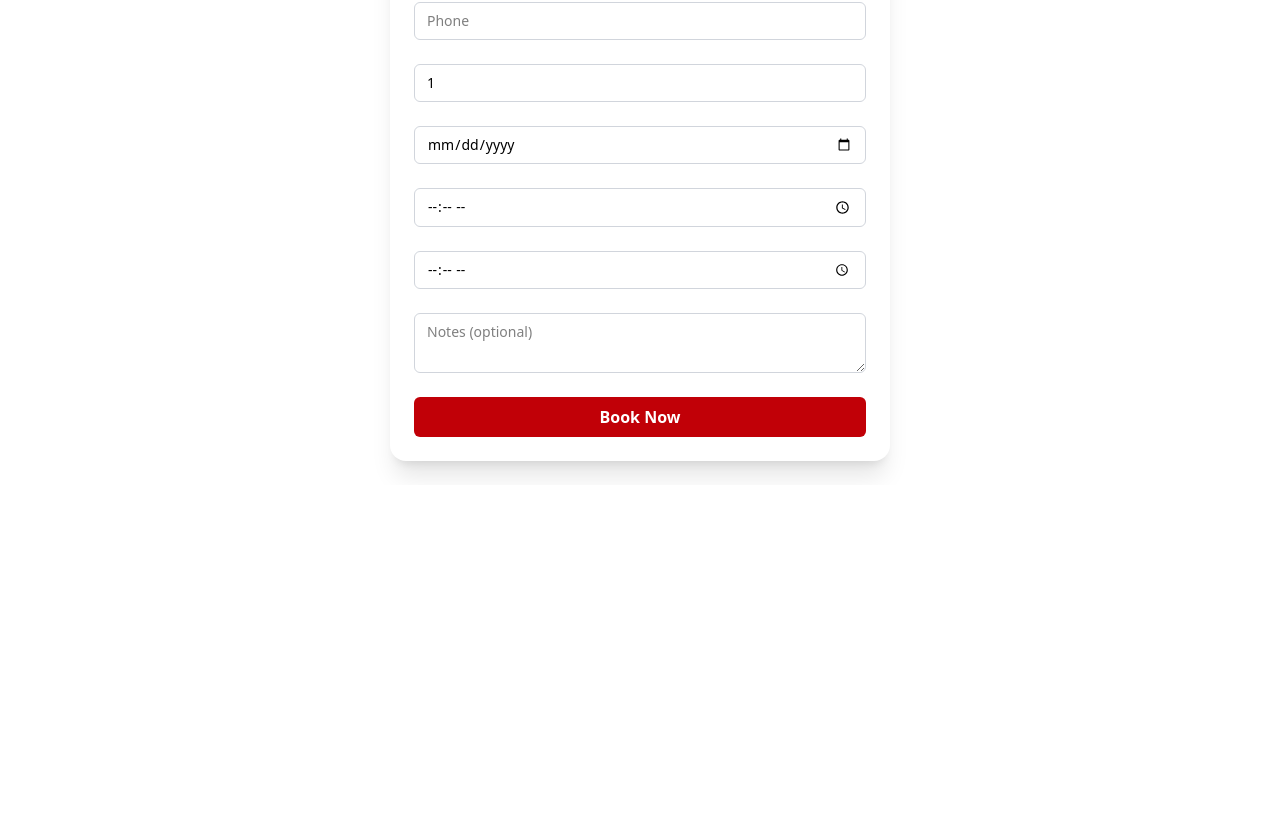
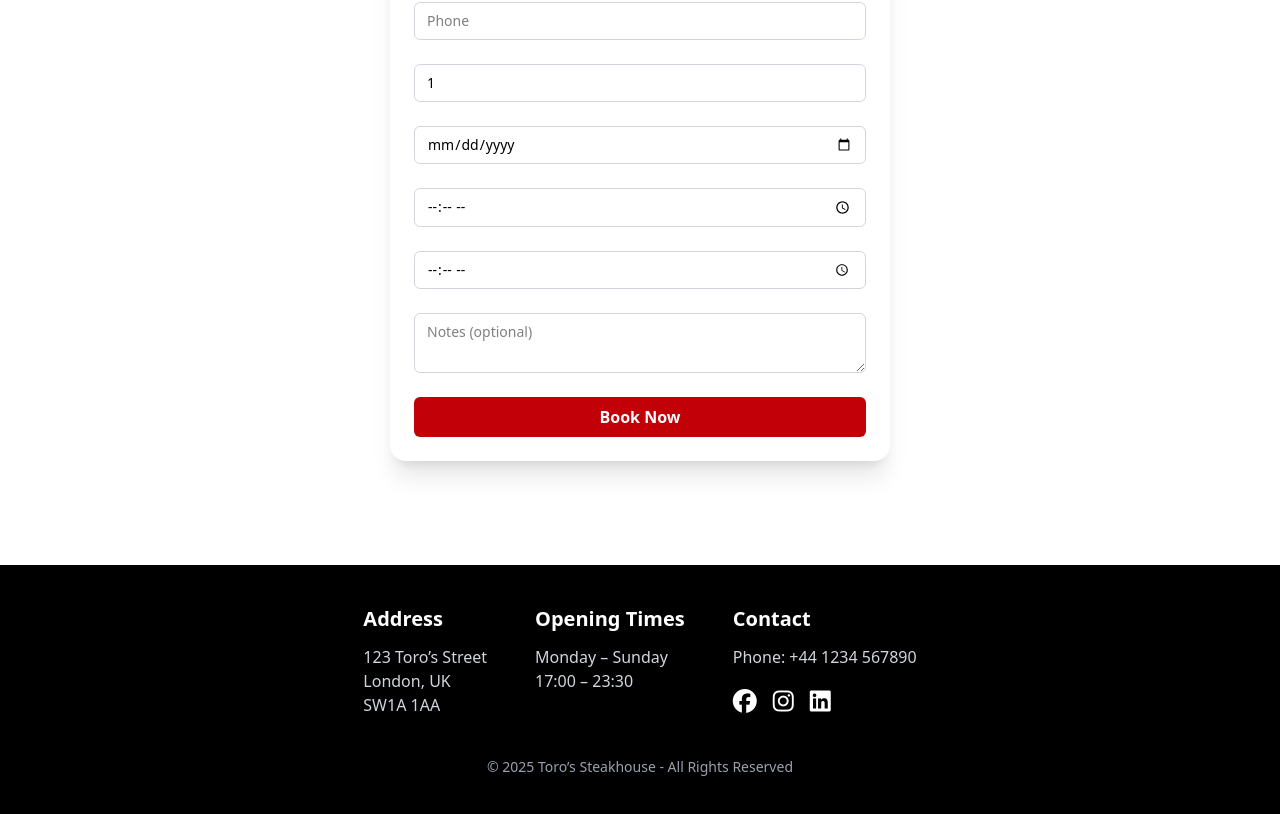
Before and after one commit to Anicaaa/toros-steakhouse, a React (Vite) app: page /booking in a window 1280 px wide. Shown: the part 318-1132 px from the top of the page. Before the commit the page ends 803 px from the top, so only its background shows below. Built offline with nearby package versions, Linux system fonts and the light colour scheme.

Commit message:
Footer added

```diff
--- a/index.html
+++ b/index.html
@@ -3,6 +3,7 @@
   <head>
     <meta charset="UTF-8" />
     <link rel="icon" type="image/svg+xml" href="/vite.svg" />
+    <link rel="stylesheet" href="https://cdnjs.cloudflare.com/ajax/libs/font-awesome/6.5.0/css/all.min.css" />
     <meta name="viewport" content="width=device-width, initial-scale=1.0" />
     <title>steakhouse-react-app</title>
   </head>
--- a/src/App.jsx
+++ b/src/App.jsx
@@ -3,6 +3,7 @@ import HomePage from './pages/HomePage.jsx';
 import MenuPage from './pages/MenuPage.jsx';
 import ContactPage from './pages/ContactPage.jsx';
 import BookingPage from './pages/BookingPage.jsx';
+import Footer from './components/Footer.jsx';
 
 import { BrowserRouter, Routes, Route } from 'react-router-dom';
 
@@ -21,6 +22,7 @@ function App() {
           <Route path='/contact' element={<ContactPage />} />
           <Route path='/booking' element={<BookingPage />} />
         </Routes>
+        <Footer />
         </div>
       </BrowserRouter>
   )
--- /dev/null
+++ b/src/components/Footer.jsx
@@ -0,0 +1,60 @@
+function Footer() {
+  return (
+    <footer className="bg-black text-white py-10 mt-20">
+      <div className="max-w-6xl mx-auto px-6
+        flex flex-col md:flex-row
+        items-center md:items-start
+        justify-center
+        gap-12
+        text-center md:text-left">
+
+        <div>
+          <h3 className="text-xl font-semibold mb-3">Address</h3>
+          <p className="text-gray-300">123 Toro’s Street</p>
+          <p className="text-gray-300">London, UK</p>
+          <p className="text-gray-300">SW1A 1AA</p>
+        </div>
+
+        <div>
+          <h3 className="text-xl font-semibold mb-3">Opening Times</h3>
+          <p className="text-gray-300">Monday – Sunday</p>
+          <p className="text-gray-300">17:00 – 23:30</p>
+        </div>
+
+        <div>
+          <h3 className="text-xl font-semibold mb-3">Contact</h3>
+          <p className="text-gray-300">Phone: +44 1234 567890</p>
+
+          <div className="flex gap-4 mt-4">
+            <a
+              href="#"
+              className="text-white hover:text-red-600 transition text-2xl"
+            >
+              <i className="fab fa-facebook"></i>
+            </a>
+
+            <a
+              href="#"
+              className="text-white hover:text-red-600 transition text-2xl"
+            >
+              <i className="fab fa-instagram"></i>
+            </a>
+
+            <a
+              href="#"
+              className="text-white hover:text-red-600 transition text-2xl"
+            >
+              <i className="fab fa-linkedin"></i>
+            </a>
+          </div>
+        </div>
+      </div>
+
+      <div className="text-center text-gray-400 mt-10 text-sm">
+        © {new Date().getFullYear()} Toro’s Steakhouse - All Rights Reserved
+      </div>
+    </footer>
+  );
+}
+
+export default Footer;
```
